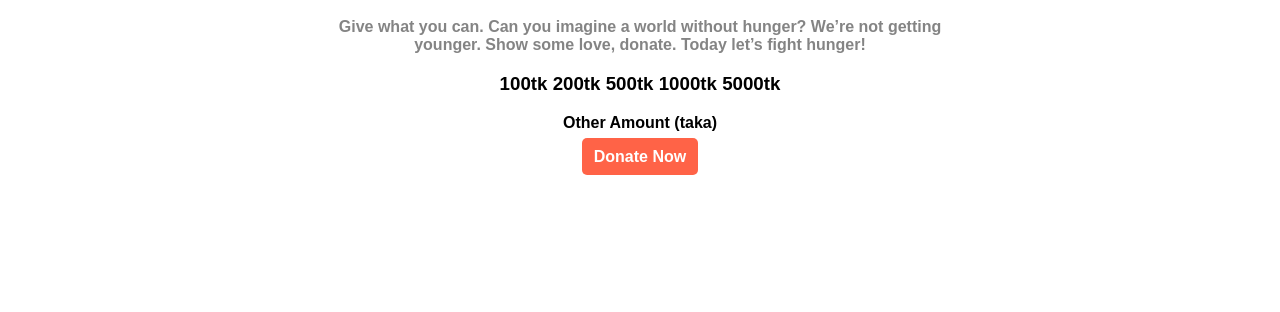
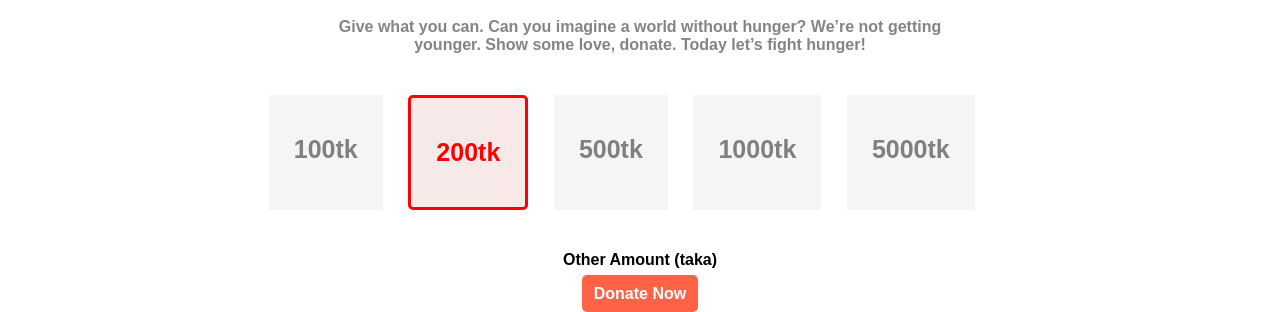
Before and after one commit to MdMizanurRahman1/assignment-1, a plain HTML site: page index.html in a window 1280 px wide. Shown: the part 543-855 px from the top of the page. Before the commit the page ends 800 px from the top, so only its background shows below. Drawn offline with Linux system fonts and the light colour scheme.

```diff
--- a/index.html
+++ b/index.html
@@ -30,7 +30,13 @@
             younger. Show some love,
             donate.
             Today let’s fight hunger!</p>
-        <h3>100tk 200tk 500tk 1000tk 5000tk</h3>
+        <div class="taka">
+            <h3>100tk</h3>
+            <h3 id="money2">200tk</h3>
+            <h3>500tk</h3>
+            <h3>1000tk</h3>
+            <h3>5000tk</h3>
+        </div>
         <p> Other Amount (taka)</p>
         <a class="link-donate-button" target="_blank" href="">Donate Now</a>
     </div>
--- a/style.css
+++ b/style.css
@@ -10,6 +10,7 @@ h1 {
 h2 {
     font-size: 40px;
 }
+
 
 .centered {
     background-image: url(images/donation6.jpg );
@@ -54,3 +55,26 @@ h2 {
     color: rgba(41, 40, 40, 0.571);
 
 }
+
+.taka {
+    display: flex;
+}
+
+h3 {
+    font-size: 25px;
+    color: rgba(41, 40, 40, 0.571);
+    padding: 40px 25px 40px 25px;
+    margin-left: 1%;
+    margin-right: 1%;
+    box-shadow: 0;
+    background-color: whitesmoke;
+    left: 20%;
+    position: relative;
+}
+
+#money2 {
+    border-style: solid;
+    color: red;
+    border-radius: 5px;
+    background-color: rgb(248, 233, 233);
+}
```
